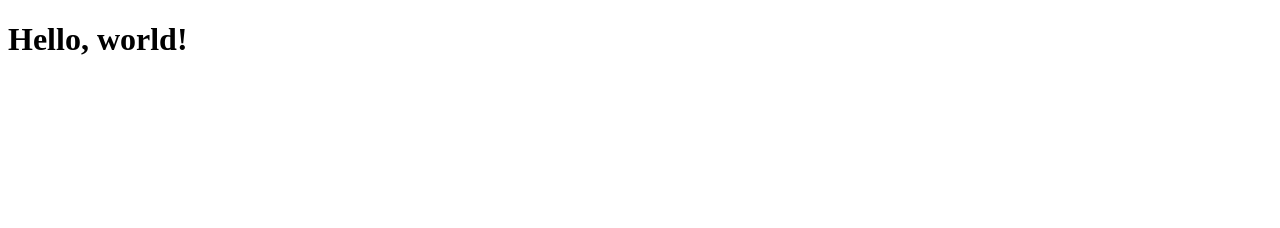
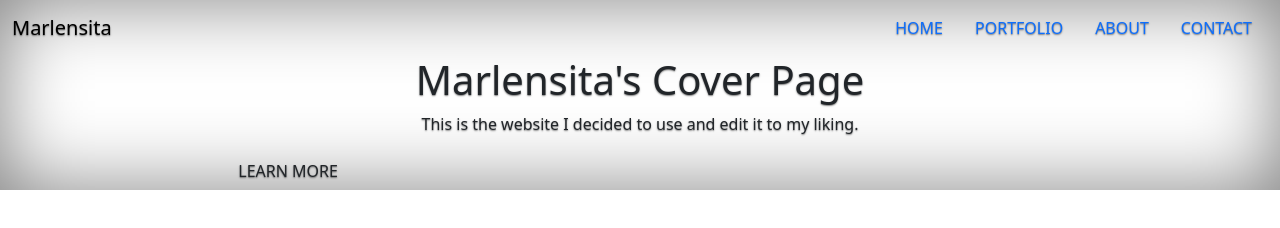
Before and after one commit to LiamAnderson1022/my-website, a plain HTML site: page bootstrap-5.3.2-dist/index.html in a window 1280 px wide. Drawn offline with Linux system fonts and the light colour scheme; files that its build step writes are made by us from their sources.

Commit message:
redoing again

```diff
--- a/bootstrap-5.3.2-dist/index.html
+++ b/bootstrap-5.3.2-dist/index.html
@@ -1,13 +1,45 @@
-<!doctype html>
-<html lang="en">
-  <head>
-    <meta charset="utf-8">
-    <meta name="viewport" content="width=device-width, initial-scale=1">
-    <title>Bootstrap demo</title>
-    <link href="bootstrap-5.3.2-dist/css" integrity="sha384-T3c6CoIi6uLrA9TneNEoa7RxnatzjcDSCmG1MXxSR1GAsXEV/Dwwykc2MPK8M2HN" crossorigin="anonymous">
-  </head>
-  <body>
-    <h1>Hello, world!</h1>
-    <script src="bootstrap-5.3.2-dist/js" integrity="sha384-C6RzsynM9kWDrMNeT87bh95OGNyZPhcTNXj1NW7RuBCsyN/o0jlpcV8Qyq46cDfL" crossorigin="anonymous"></script>
-  </body>
+<!DOCTYPE html>
+<html>
+<head>
+	<meta charset="utf-8">
+	<meta name="viewreport" content="width=device-width, initial-scale=1.0">
+	<title>
+	Marlensita's Cover Page
+	</title>
+	<link rel="stylesheet" type="text/css" href="css/bootstrap.min.css" />
+	<link href="https://fonts.googleapis.com/css?family=Raleway&display=swap" rel="stylesheet" />
+	<link rel="stylesheet" type="text/css" href="css/cover.css" />
+</head>
+<body>
+	<div class="container-fluid banner">
+	   <div class="row">
+	     <div class="col-md-12">
+	     <nav class="navbar navbar-md">
+	     <div class="navbar-brand">Marlensita</div>
+	     	<ul class="nav">
+		 	<li class="nav-item">
+		 	  <a class="nav-link" href="#">HOME</a>
+		 	</li>
+		 	<li class="nav-item">
+		  	 <a class="nav-link" href="#">PORTFOLIO</a>
+			</li>
+			<li class="nav-item">
+		  	 <a class="nav-link" href="#">ABOUT</a>
+			</li>
+		 	<li class="nav-item">
+		  	 <a class="nav-link" href="#">CONTACT</a>
+			</li>
+		</ul>
+	    </nav>
+	    </div>
+	    <div class="col-md-8 offset-md-2 info">
+		<h1 class="text-center">Marlensita's Cover Page</h1>
+			<p class="text-center">
+			This is the website I decided to use and edit it to my liking.
+			</p>
+			<a href="#" class="btn btn-md text-center">LEARN MORE</a>
+	    </div>
+	    </div>
+ 	    </div>
+</body>
 </html>
```
